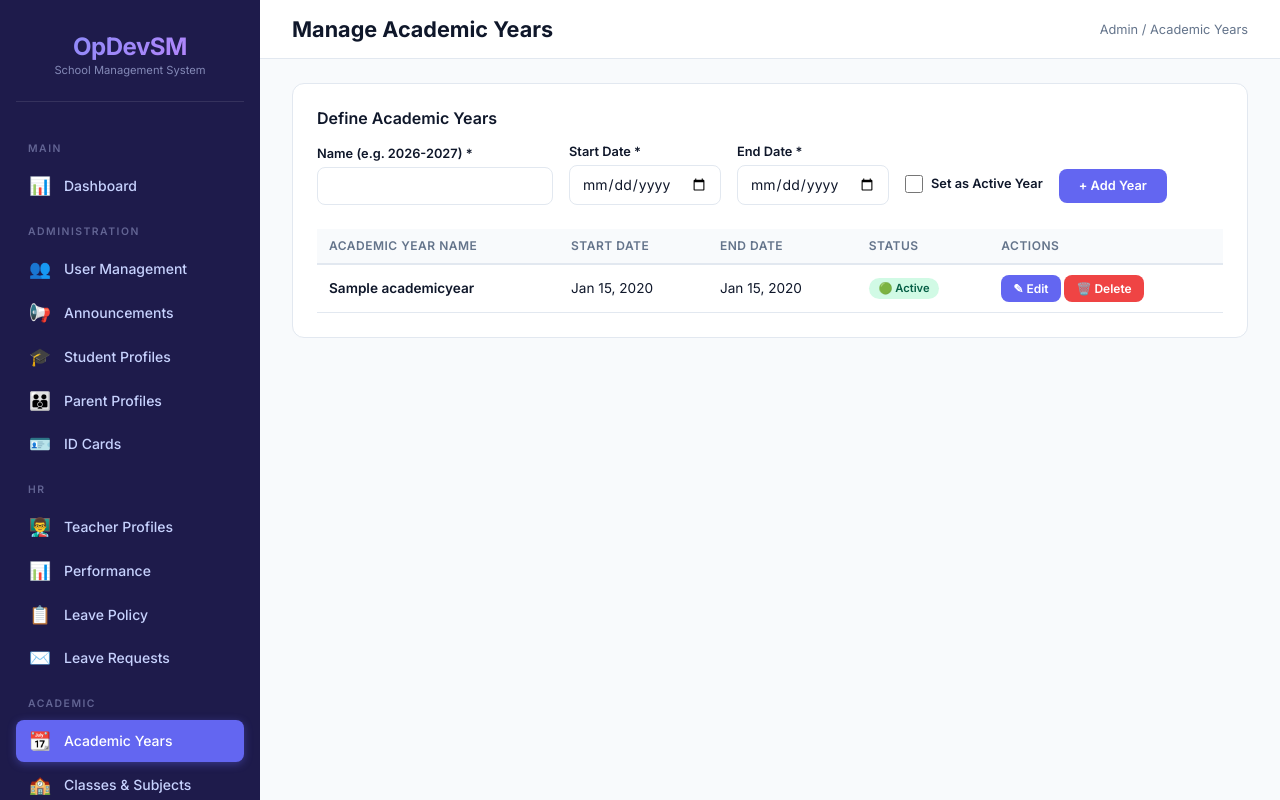
After one commit to mazedcu/school-vercel, a Django app: page /academic_years/ in a window 1280 px wide. The commit adds this page. Run offline with Django 5.2, Linux system fonts and the light colour scheme; a user stored in the database is signed in; tables that the repository leaves empty hold one stand-in row (values such as "Sample post").

Commit message:
feat: add central AcademicYear model with start and end dates

```diff
--- a/academics/models.py
+++ b/academics/models.py
@@ -1,5 +1,32 @@
 from django.db import models
+from django.core.exceptions import ValidationError
 
+class AcademicYear(models.Model):
+    """School-wide academic year with a specific time period."""
+    name = models.CharField(max_length=20, unique=True, help_text="e.g. 2026-2027")
+    start_date = models.DateField()
+    end_date = models.DateField()
+    is_active = models.BooleanField(
+        default=False,
+        help_text="Only one academic year can be active at a time."
+    )
+
+    class Meta:
+        ordering = ['-start_date']
+
+    def __str__(self):
+        return f"{self.name} ({self.start_date.strftime('%b %Y')} - {self.end_date.strftime('%b %Y')})"
+
+    def clean(self):
+        if self.start_date and self.end_date and self.start_date > self.end_date:
+            raise ValidationError("Start date cannot be after end date.")
+
+    def save(self, *args, **kwargs):
+        self.clean()
+        if self.is_active:
+            # Deactivate all other academic years
+            AcademicYear.objects.exclude(pk=self.pk).update(is_active=False)
+        super().save(*args, **kwargs)
 
 class ClassGroup(models.Model):
     """Represents a grade level (e.g., Grade 1, Grade 2)."""
--- a/dashboard/urls.py
+++ b/dashboard/urls.py
@@ -12,4 +12,5 @@ urlpatterns = [
     path('parent_dashboard/', views.parent_dashboard, name='parent_dashboard'),
     path('manage_notices/', views.manage_notices, name='manage_notices'),
     path('notice/<int:notice_id>/delete/', views.delete_notice, name='delete_notice'),
+    path('academic_years/', views.manage_academic_years, name='manage_academic_years'),
 ]
--- a/dashboard/views.py
+++ b/dashboard/views.py
@@ -272,3 +272,64 @@ def delete_notice(request, notice_id):
     Notice.objects.filter(id=notice_id).delete()
     messages.success(request, "Notice deleted.")
     return redirect('manage_notices')
+
+
+# ─── ACADEMIC YEARS ────────────────────────────────────────────────────────────
+
+@login_required
+@role_required(User.Role.ADMIN)
+def manage_academic_years(request):
+    """Admin: Create and manage Academic Years."""
+    from academics.models import AcademicYear
+    from django.utils.dateparse import parse_date
+
+    if request.method == 'POST':
+        action = request.POST.get('action')
+
+        if action == 'save':
+            name = request.POST.get('name', '').strip()
+            start_date_str = request.POST.get('start_date')
+            end_date_str = request.POST.get('end_date')
+            is_active = request.POST.get('is_active') == 'on'
+
+            try:
+                start_date = parse_date(start_date_str)
+                end_date = parse_date(end_date_str)
+
+                # Check for existing
+                ay_id = request.POST.get('ay_id')
+                if ay_id:
+                    ay = AcademicYear.objects.get(id=ay_id)
+                    ay.name = name
+                    ay.start_date = start_date
+                    ay.end_date = end_date
+                    if is_active:
+                        ay.is_active = True
+                    else:
+                        ay.is_active = False
+                    ay.save()
+                    messages.success(request, f"Academic Year '{name}' updated.")
+                else:
+                    AcademicYear.objects.create(
+                        name=name,
+                        start_date=start_date,
+                        end_date=end_date,
+                        is_active=is_active
+                    )
+                    messages.success(request, f"Academic Year '{name}' created.")
+            except Exception as e:
+                messages.error(request, f"Error saving Academic Year: {e}")
+
+        elif action == 'delete':
+            ay_id = request.POST.get('ay_id')
+            try:
+                AcademicYear.objects.get(id=ay_id).delete()
+                messages.success(request, "Academic Year deleted.")
+            except Exception as e:
+                messages.error(request, f"Cannot delete: {e}")
+
+        return redirect('manage_academic_years')
+
+    years = AcademicYear.objects.all()
+    context = {'years': years}
+    return render(request, 'dashboard/academic_years.html', context)
--- a/templates/base.html
+++ b/templates/base.html
@@ -390,6 +390,7 @@
             <li><a href="{% url 'admin_leave_review' %}" class="{% if request.resolver_match.url_name == 'admin_leave_review' %}active{% endif %}"><span class="icon">✉️</span> Leave Requests</a></li>
 
             <li class="nav-section">Academic</li>
+            <li><a href="{% url 'manage_academic_years' %}" class="{% if request.resolver_match.url_name == 'manage_academic_years' %}active{% endif %}"><span class="icon">📆</span> Academic Years</a></li>
             <li><a href="{% url 'manage_classes' %}" class="{% if request.resolver_match.url_name == 'manage_classes' %}active{% endif %}"><span class="icon">🏫</span> Classes & Subjects</a></li>
             <li><a href="{% url 'timetable_gen' %}" class="{% if request.resolver_match.url_name == 'timetable_gen' %}active{% endif %}"><span class="icon">📅</span> Timetable Setup</a></li>
             <li><a href="{% url 'view_timetable' %}" class="{% if request.resolver_match.url_name == 'view_timetable' %}active{% endif %}"><span class="icon">🗓️</span> View Timetable</a></li>
--- /dev/null
+++ b/templates/dashboard/academic_years.html
@@ -0,0 +1,109 @@
+{% extends "base.html" %}
+{% block page_title %}Manage Academic Years{% endblock %}
+{% block breadcrumb %}Admin / Academic Years{% endblock %}
+
+{% block content %}
+<div class="card">
+    <div class="card-title">Define Academic Years</div>
+    <form method="POST" style="display:flex; gap:1rem; align-items:flex-end; flex-wrap:wrap; margin-bottom:1.5rem;">
+        {% csrf_token %}
+        <input type="hidden" name="action" value="save">
+        <input type="hidden" name="ay_id" id="edit_ay_id" value="">
+
+        <div class="form-group" style="margin-bottom:0; min-width:180px;">
+            <label>Name (e.g. 2026-2027) *</label>
+            <input type="text" name="name" id="edit_name" class="form-control" required>
+        </div>
+
+        <div class="form-group" style="margin-bottom:0; min-width:150px;">
+            <label>Start Date *</label>
+            <input type="date" name="start_date" id="edit_start_date" class="form-control" required>
+        </div>
+
+        <div class="form-group" style="margin-bottom:0; min-width:150px;">
+            <label>End Date *</label>
+            <input type="date" name="end_date" id="edit_end_date" class="form-control" required>
+        </div>
+
+        <div class="form-group" style="margin-bottom:0; display:flex; align-items:center; gap:0.5rem; height:42px;">
+            <input type="checkbox" name="is_active" id="edit_is_active" style="width:18px;height:18px;">
+            <label for="edit_is_active" style="margin:0;cursor:pointer;">Set as Active Year</label>
+        </div>
+
+        <button type="submit" class="btn btn-primary" style="margin-bottom:2px;" id="submit_btn">+ Add Year</button>
+        <button type="button" class="btn btn-secondary" style="margin-bottom:2px; display:none;" id="cancel_btn" onclick="resetForm()">Cancel</button>
+    </form>
+
+    {% if years %}
+    <div class="table-wrap">
+        <table>
+            <thead>
+                <tr>
+                    <th>Academic Year Name</th>
+                    <th>Start Date</th>
+                    <th>End Date</th>
+                    <th>Status</th>
+                    <th>Actions</th>
+                </tr>
+            </thead>
+            <tbody>
+                {% for year in years %}
+                <tr>
+                    <td style="font-weight:600;">{{ year.name }}</td>
+                    <td>{{ year.start_date|date:"M d, Y" }}</td>
+                    <td>{{ year.end_date|date:"M d, Y" }}</td>
+                    <td>
+                        {% if year.is_active %}
+                            <span class="badge badge-green">🟢 Active</span>
+                        {% else %}
+                            <span class="badge badge-gray">Inactive</span>
+                        {% endif %}
+                    </td>
+                    <td>
+                        <button type="button" class="btn btn-primary btn-sm"
+                            onclick="editYear('{{ year.id }}', '{{ year.name|escapejs }}', '{{ year.start_date|date:"Y-m-d" }}', '{{ year.end_date|date:"Y-m-d" }}', '{{ year.is_active|yesno:"true,false" }}')">
+                            ✎ Edit
+                        </button>
+                        <form method="POST" style="display:inline;">
+                            {% csrf_token %}
+                            <input type="hidden" name="action" value="delete">
+                            <input type="hidden" name="ay_id" value="{{ year.id }}">
+                            <button type="submit" class="btn btn-danger btn-sm" onclick="return confirm('Delete this academic year?');">🗑️ Delete</button>
+                        </form>
+                    </td>
+                </tr>
+                {% endfor %}
+            </tbody>
+        </table>
+    </div>
+    {% else %}
+    <div class="empty-state">
+        <p>No academic years defined yet. Create your first academic year above.</p>
+    </div>
+    {% endif %}
+</div>
+
+<script>
+function editYear(id, name, startDate, endDate, isActive) {
+    document.getElementById('edit_ay_id').value = id;
+    document.getElementById('edit_name').value = name;
+    document.getElementById('edit_start_date').value = startDate;
+    document.getElementById('edit_end_date').value = endDate;
+    document.getElementById('edit_is_active').checked = (isActive === 'true');
+
+    document.getElementById('submit_btn').innerHTML = 'Save Changes';
+    document.getElementById('cancel_btn').style.display = 'inline-block';
+}
+
+function resetForm() {
+    document.getElementById('edit_ay_id').value = '';
+    document.getElementById('edit_name').value = '';
+    document.getElementById('edit_start_date').value = '';
+    document.getElementById('edit_end_date').value = '';
+    document.getElementById('edit_is_active').checked = false;
+
+    document.getElementById('submit_btn').innerHTML = '+ Add Year';
+    document.getElementById('cancel_btn').style.display = 'none';
+}
+</script>
+{% endblock %}
```
Also changed, not shown: leaves/models.py (+4 -4 lines), leaves/views.py (+19 -10 lines), templates/dashboard/leave_policy.html (+8 -3 lines), academics/migrations/0002_academicyear.py (added), leaves/migrations/0002_alter_leavepolicy_options_and_more.py (added).
